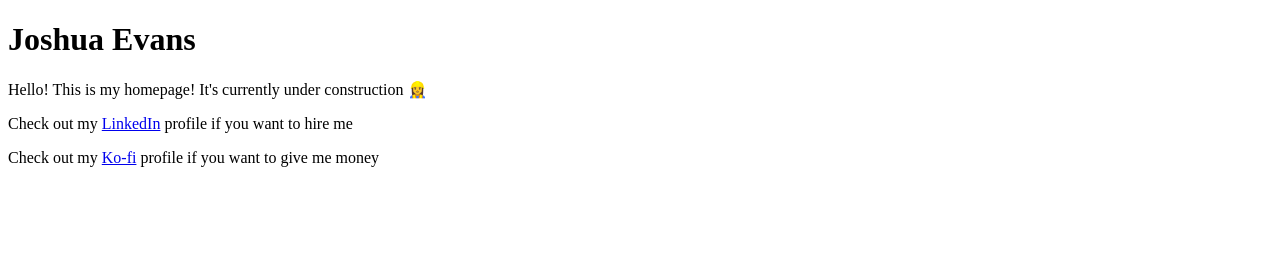
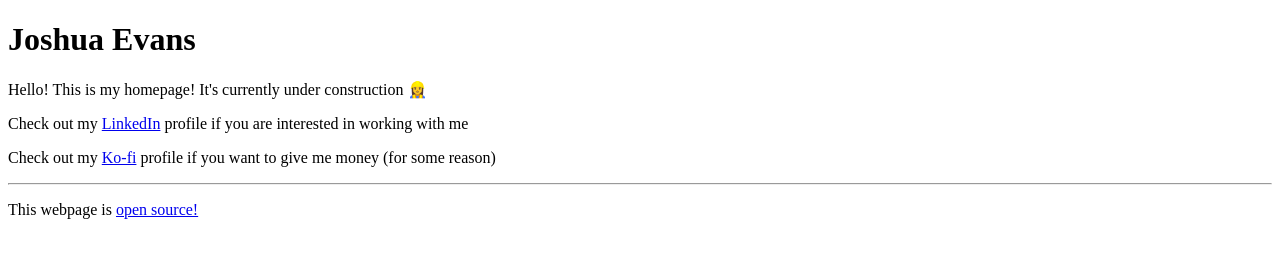
Before and after one commit to TheJoshuaEvans/Homepage, a website: page public/index.html in a window 1280 px wide. Drawn offline with Linux system fonts and the light colour scheme.

Commit message:
Showability Updates - I'm actually linking this website to somebody, so I need to make it somewhat presentable

```diff
--- a/cdk/homepage-stack.js
+++ b/cdk/homepage-stack.js
@@ -66,6 +66,7 @@ class HomepageStack extends CDK.Stack {
       domainNames: [cdkConfig.HOMEPAGE_HOST_NAME, cdkConfig.HOMEPAGE_HOST_WWW_NAME],
     });
 
+    // |---- Route53 (Continued) ----|
     // Create the A record for the distribution
     new Route53.ARecord(this, 'HomepageARecord', {
       recordName: cdkConfig.HOMEPAGE_HOST_NAME,
--- a/public/index.html
+++ b/public/index.html
@@ -9,7 +9,9 @@
 <body>
   <h1>Joshua Evans</h1>
   <p>Hello! This is my homepage! It's currently under construction 👷‍♀️</p>
-  <p>Check out my <a href="https://www.linkedin.com/in/joshua-evans-9b388299/">LinkedIn</a> profile if you want to hire me</p>
-  <p>Check out my <a href="https://ko-fi.com/thejoshuaevans0634">Ko-fi</a> profile if you want to give me money</p>
+  <p>Check out my <a href="https://www.linkedin.com/in/joshua-evans-9b388299/" target="_blank">LinkedIn</a> profile if you are interested in working with me</p>
+  <p>Check out my <a href="https://ko-fi.com/thejoshuaevans0634" target="_blank">Ko-fi</a> profile if you want to give me money (for some reason)</p>
+  <hr>
+  <p>This webpage is <a href="https://github.com/TheJoshuaEvans/Homepage" target="_blank">open source!</a></p>
 </body>
 </html>
```
Also changed, not shown: README.md.
